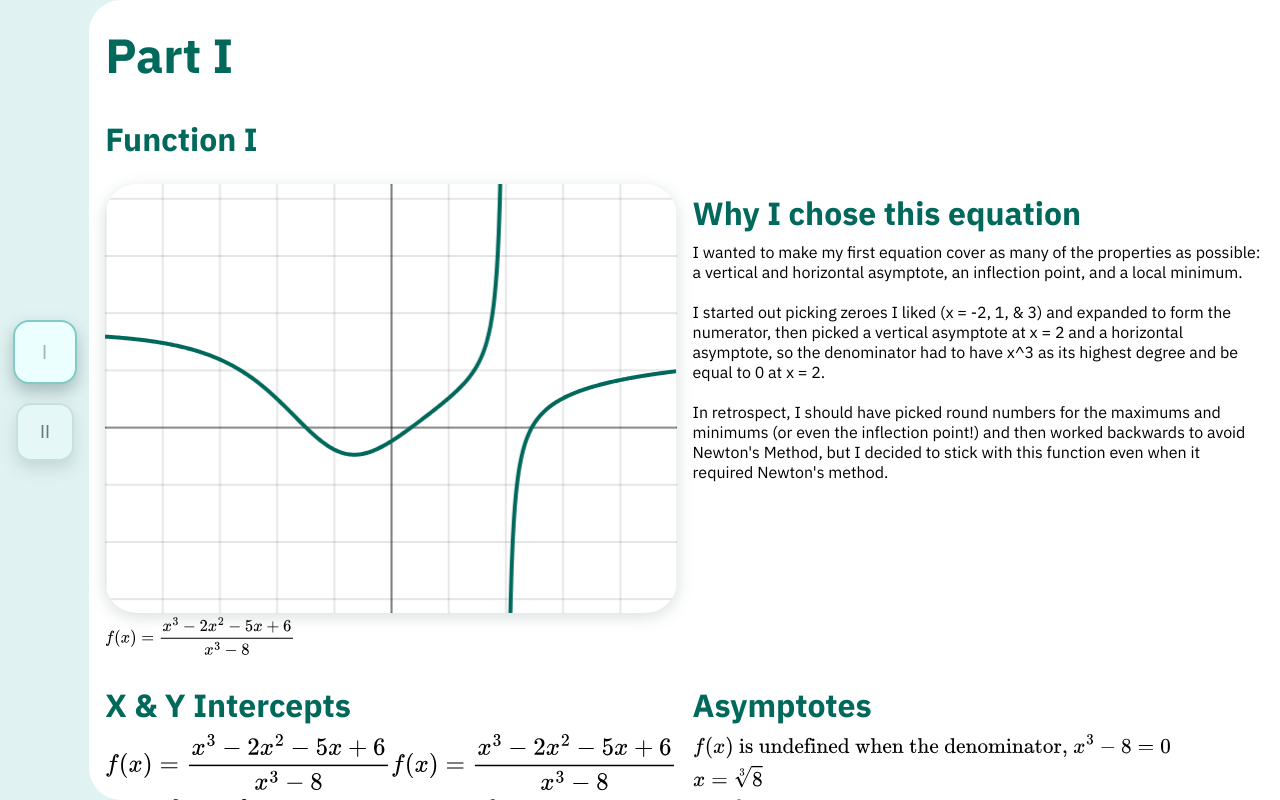
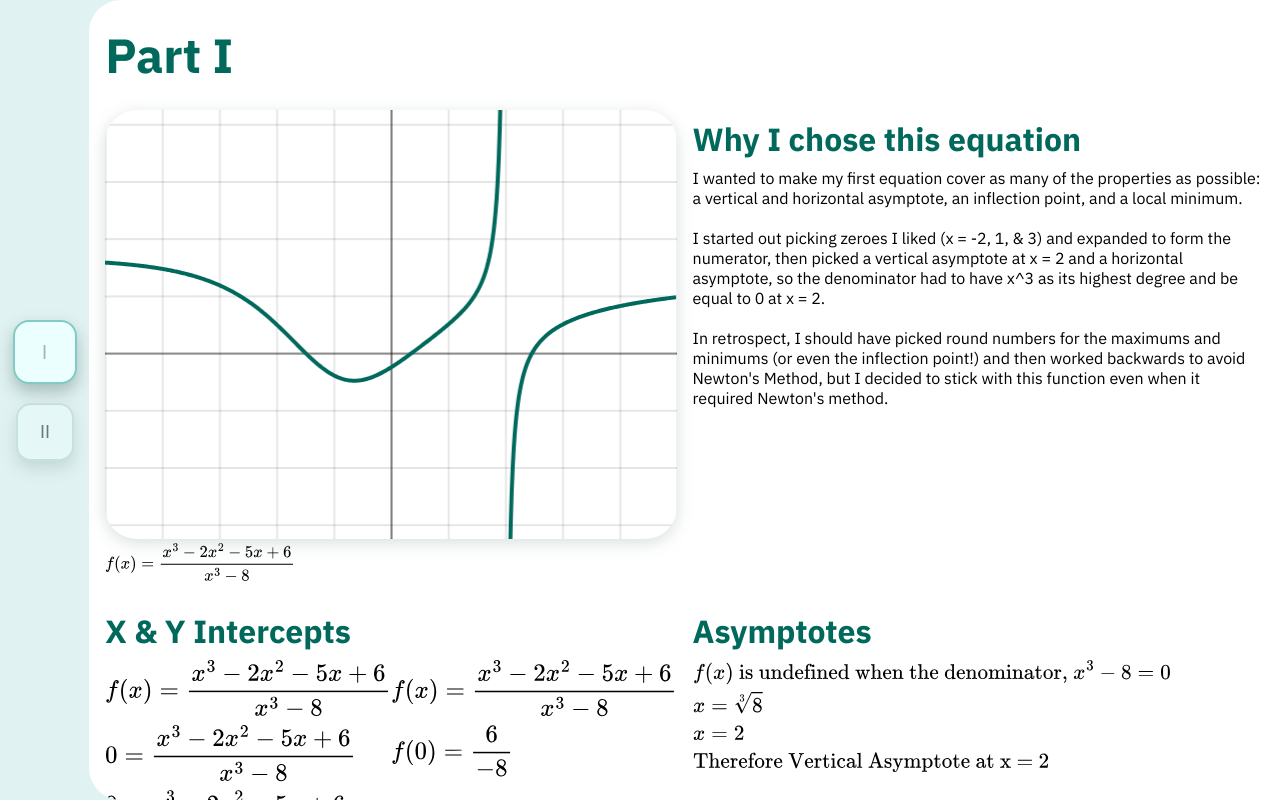
Before and after one commit to jamesbmadden/calcproj, a website built with Vite: page index.html in a window 1280 px wide. Built offline with nearby package versions, Linux system fonts and the light colour scheme.

Commit message:
Remove function 1 subhead

```diff
--- a/index.html
+++ b/index.html
@@ -21,7 +21,6 @@
     </nav>
     <article>
       <h1>Part I</h1>
-      <h2 style="grid-column: 1 / -1;">Function I</h2>
 
       <jbm-graph lineColour="#00695c" ratio="1.33" formula="(x^3 - 2 * x^2 - 5 * x + 6) / (x^3 - 8)" img="./img/eq/1.1.svg"></jbm-graph>
 
```
